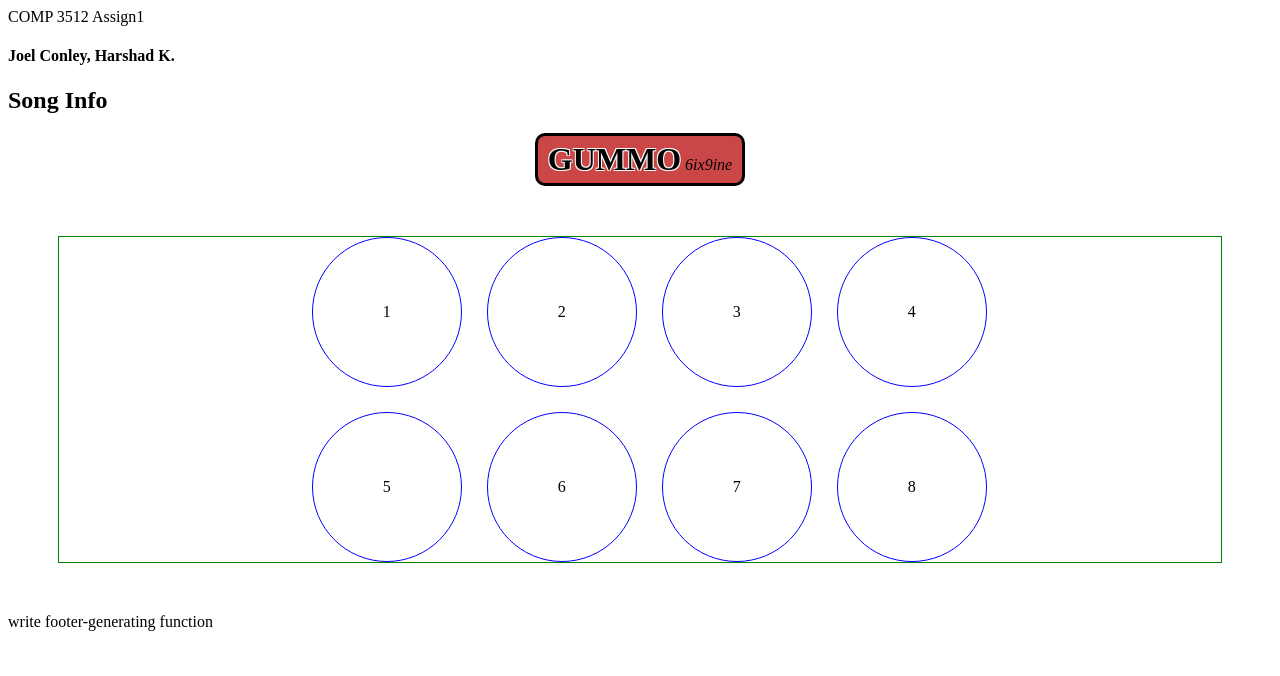
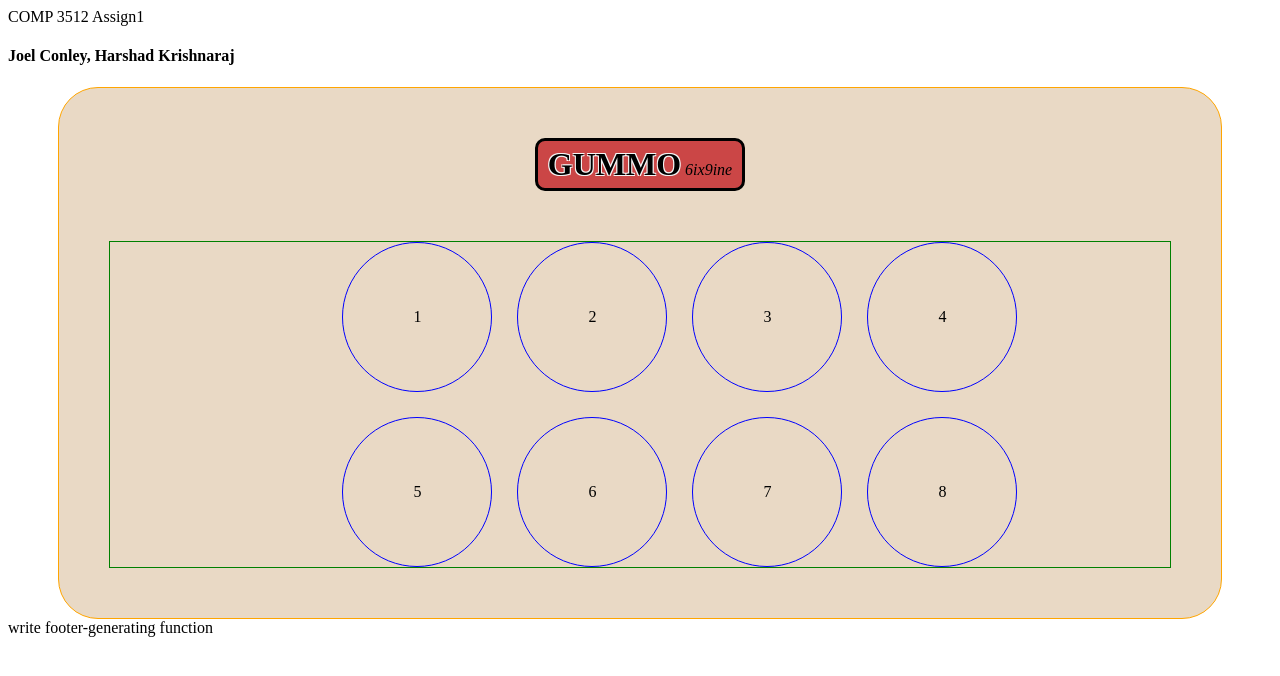
Before and after one commit to Geordous-Huxwell/single-page-songs-app, a PHP site: page /main.php in a window 1280 px wide. Shown: the top 676 px of the page. Run offline with PHP 8.4, Linux system fonts and the light colour scheme; data comes from the database, SQL or seed files in the repository.

Commit message:
song page background updates

```diff
--- a/app/main.php
+++ b/app/main.php
@@ -38,10 +38,10 @@
   </head>
   <body>
 	<header>COMP 3512 Assign1
-        <h4>Joel Conley, Harshad K.</h4>
+        <h4>Joel Conley, Harshad Krishnaraj</h4>
     </header>
     <article>
-        <h2>Song Info</h2>
+        <!-- <h2>Song Info</h2> -->
         <details>
           <summary>
             <span class="title"><?=$title?></span>
--- a/app/style.css
+++ b/app/style.css
@@ -1,9 +1,19 @@
+article {
+    border: orange 1px solid;
+    margin-left: 50px;
+    margin-right: 50px;
+    background-color: rgb(233, 217, 197);
+    border-radius: 40px;
+}
+
+
 /* h2 {
     display: inline-block;
 } */
 
 details {
     text-align: center;
+    margin-top: 50px;
 }
 
 summary {
```
